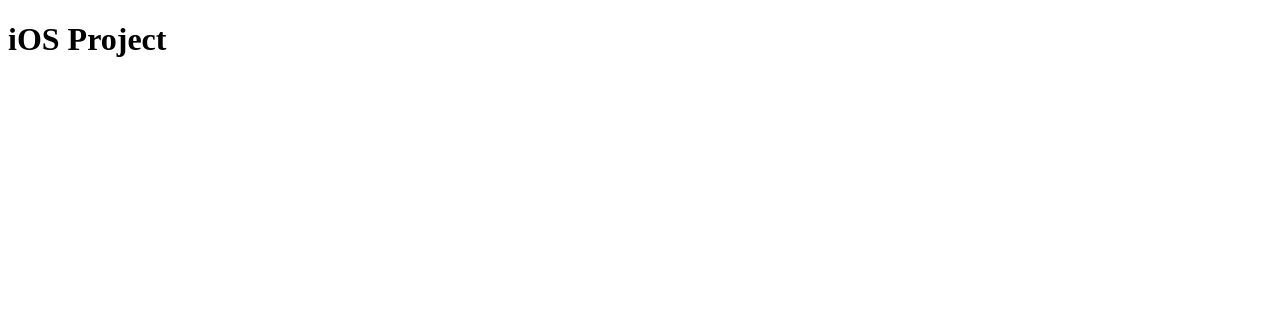
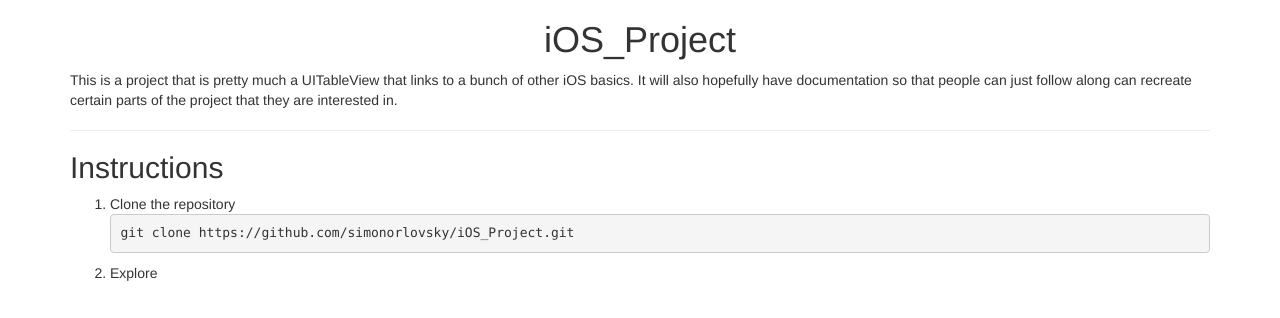
Before and after one commit to simonorlovsky/iOS_Project, a plain HTML site: page index.html in a window 1280 px wide. Drawn offline with nearby package versions, Linux system fonts and the light colour scheme.

Commit message:
Modified the project page

```diff
--- a/index.html
+++ b/index.html
@@ -1,11 +1,33 @@
 <!DOCTYPE html>
 <html>
 <head>
-<title>iOS Project</title>
+<title>iOS_Project</title>
+<!-- Latest compiled and minified CSS -->
+<link rel="stylesheet" href="https://maxcdn.bootstrapcdn.com/bootstrap/3.3.4/css/bootstrap.min.css">
+
+<!-- Optional theme -->
+<link rel="stylesheet" href="https://maxcdn.bootstrapcdn.com/bootstrap/3.3.4/css/bootstrap-theme.min.css">
+
+<!-- Latest compiled and minified JavaScript -->
+<script src="https://maxcdn.bootstrapcdn.com/bootstrap/3.3.4/js/bootstrap.min.js"></script>
 </head>
-<body>
+<body class="container">
 
-<h1>iOS Project</h1>
+<h1 class="text-center">iOS_Project</h1>
+<p>
+  This is a project that is pretty much a UITableView that links to a bunch of other iOS basics. It will also
+  hopefully have documentation so that people can just follow along can recreate certain parts of the project that
+  they are interested in.
+</p>
+<hr>
+
+<p>
+  <h2>Instructions</h2>
+  <ol>
+    <li>Clone the repository <pre>git clone https://github.com/simonorlovsky/iOS_Project.git</pre></li>
+    <li>Explore</li>
+  </ol>
+</p>
 
 </body>
 </html>
```
Also changed, not shown: 1 other file.
